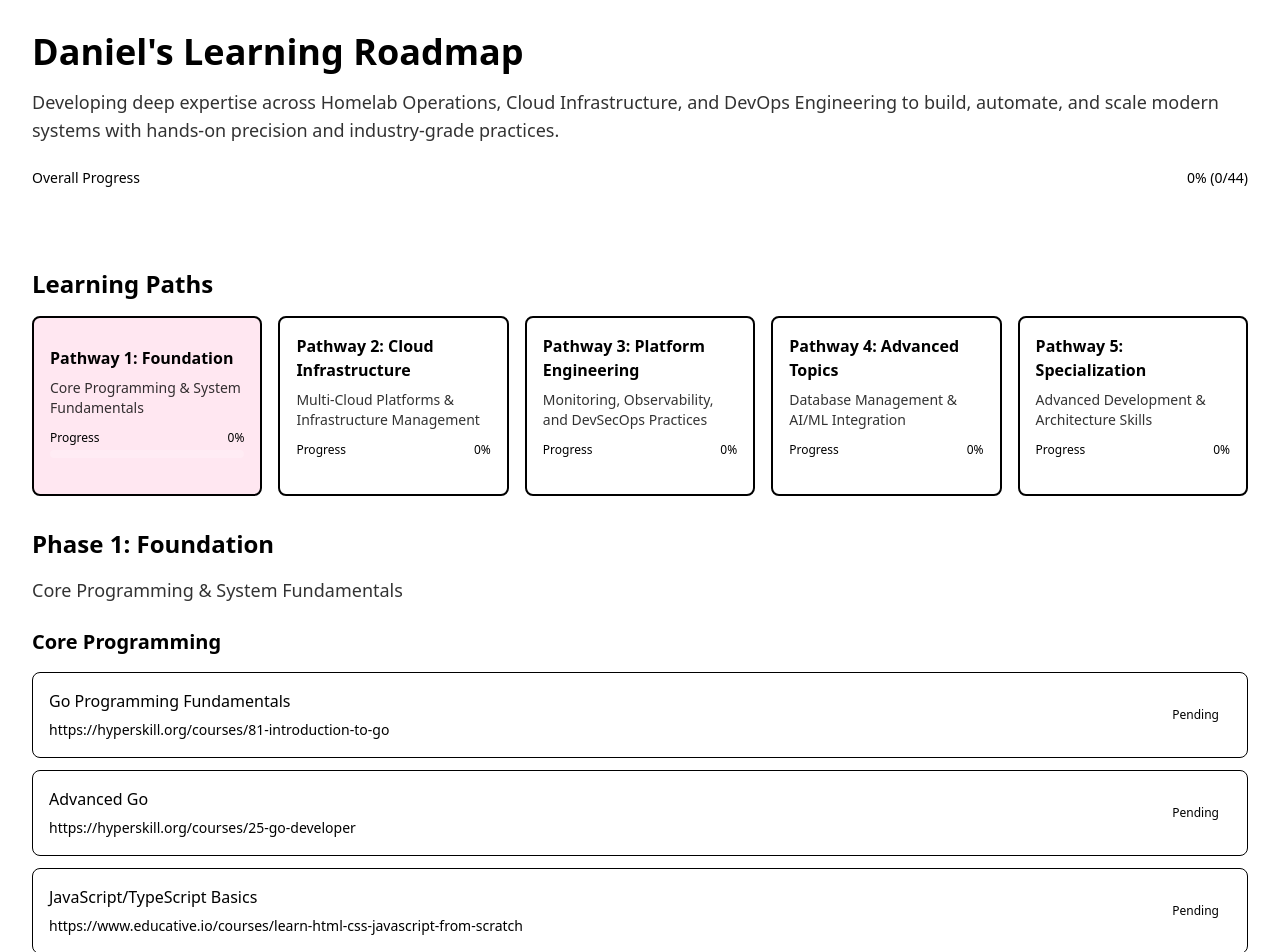
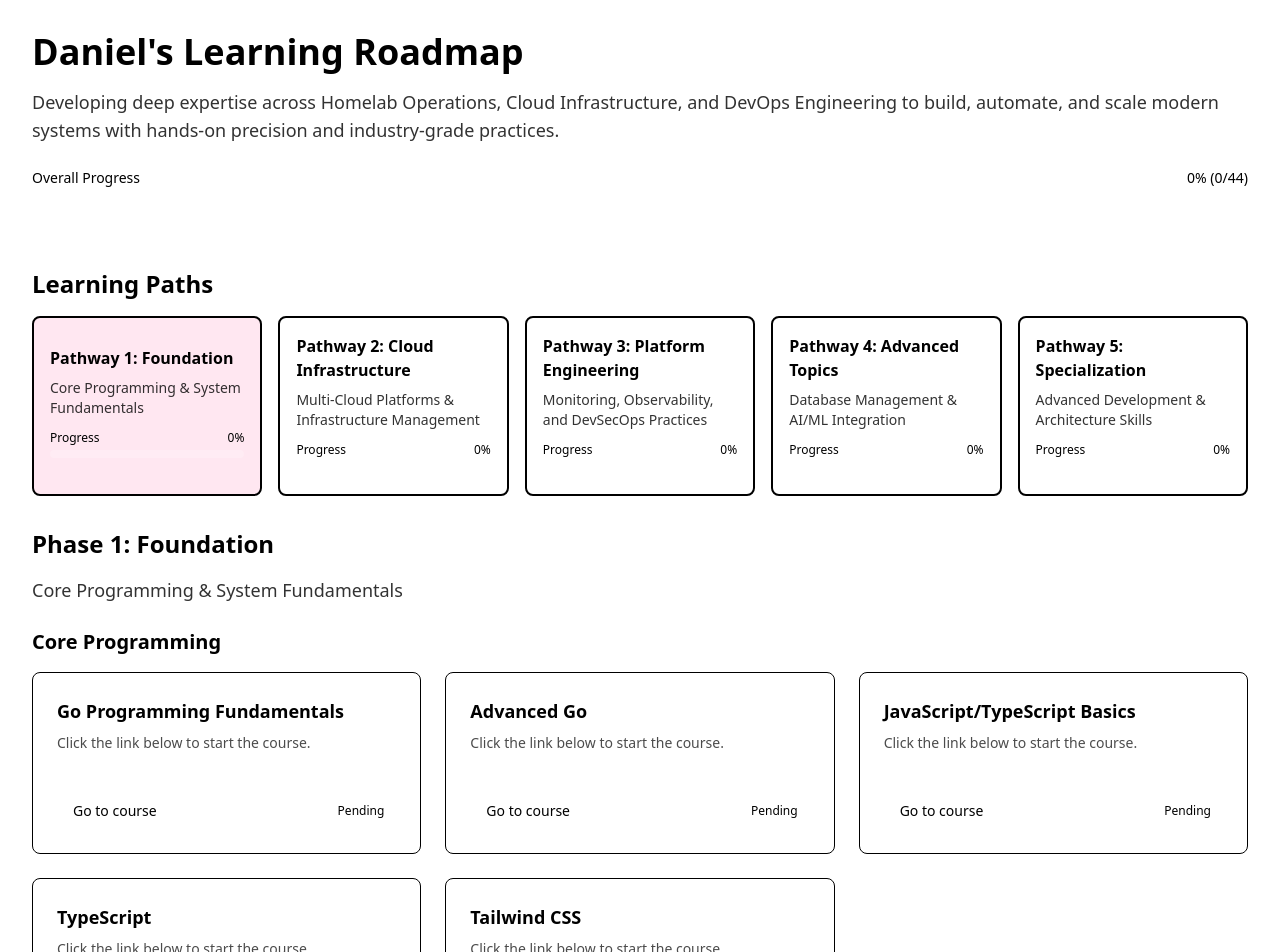
Before and after one commit to danielbooth-cloud/roadmap, a SvelteKit app: page / in a window 1280 px wide. Shown: the top 952 px of the page. Built offline with nearby package versions, Linux system fonts and the light colour scheme.

Commit message:
feat(layout): improvements to courses

```diff
--- a/src/routes/+page.svelte
+++ b/src/routes/+page.svelte
@@ -253,29 +253,32 @@
 				<h3 class="text-xl font-semibold mb-4" style="color: var(--color-palette-light);">
 					{section.title}
 				</h3>
-				<div class="space-y-3">
+				<div class="grid grid-cols-1 md:grid-cols-2 lg:grid-cols-3 gap-6">
 					{#each section.items as item}
 						{@const status = getItemStatus(item.id)}
-						<div class="flex items-center justify-between p-4 rounded-lg border transition-all duration-200"
+						<div class="rounded-lg border transition-all duration-300 ease-in-out hover:shadow-lg hover:-translate-y-1 flex flex-col"
 							style="background-color: rgba(254, 254, 253, 0.05); border-color: var(--color-palette-light);">
-							<div class="flex-1">
-								<h4 class="font-medium mb-1" style="color: var(--color-palette-light);">
+							<div class="p-6 flex-grow">
+								<h4 class="font-bold text-lg mb-2" style="color: var(--color-palette-light);">
 									{item.title}
 								</h4>
+								<p class="text-sm opacity-70 mb-4 flex-grow" style="color: var(--color-palette-light);">
+									<!-- Placeholder for a course description if you add one -->
+									Click the link below to start the course.
+								</p>
+							</div>
+							<div class="p-6 pt-0 flex items-center justify-between">
 								<a href="{item.url}" target="_blank" rel="noopener noreferrer"
-									class="text-sm hover:underline transition-colors duration-200"
-									style="color: var(--color-palette-pink);">
-									{item.url}
+									class="text-sm font-medium py-2 px-4 rounded-md transition-colors duration-200"
+									style="background-color: var(--color-palette-pink); color: var(--color-palette-dark);">
+									Go to course
 								</a>
-							</div>
-							<div class="flex items-center gap-3">
 								<span class="px-3 py-1 rounded-full text-xs font-medium"
 									style="{status === 'completed' ? 'background-color: var(--color-palette-pink); color: var(--color-palette-light);' :
 										status === 'in-progress' ? 'background-color: rgba(255, 26, 117, 0.2); color: var(--color-palette-pink); border: 1px solid var(--color-palette-pink);' :
 										'border: 1px solid var(--color-palette-light); color: var(--color-palette-light); background-color: transparent;'}">
 									{status === 'completed' ? 'Completed' : status === 'in-progress' ? 'In Progress' : 'Pending'}
 								</span>
-								<!-- Toggle button removed -->
 							</div>
 						</div>
 					{/each}
```
